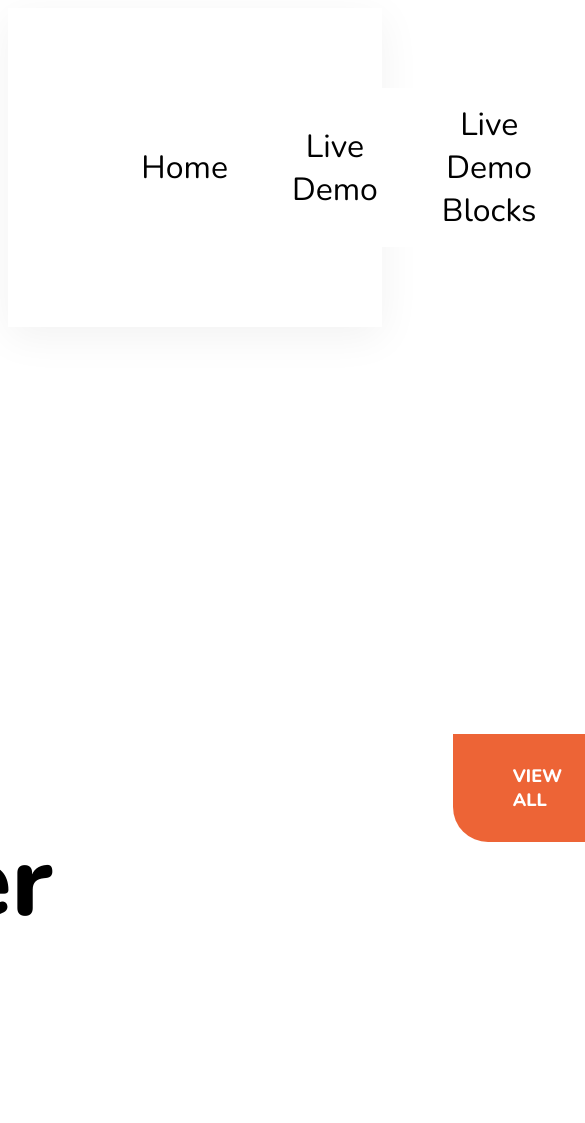
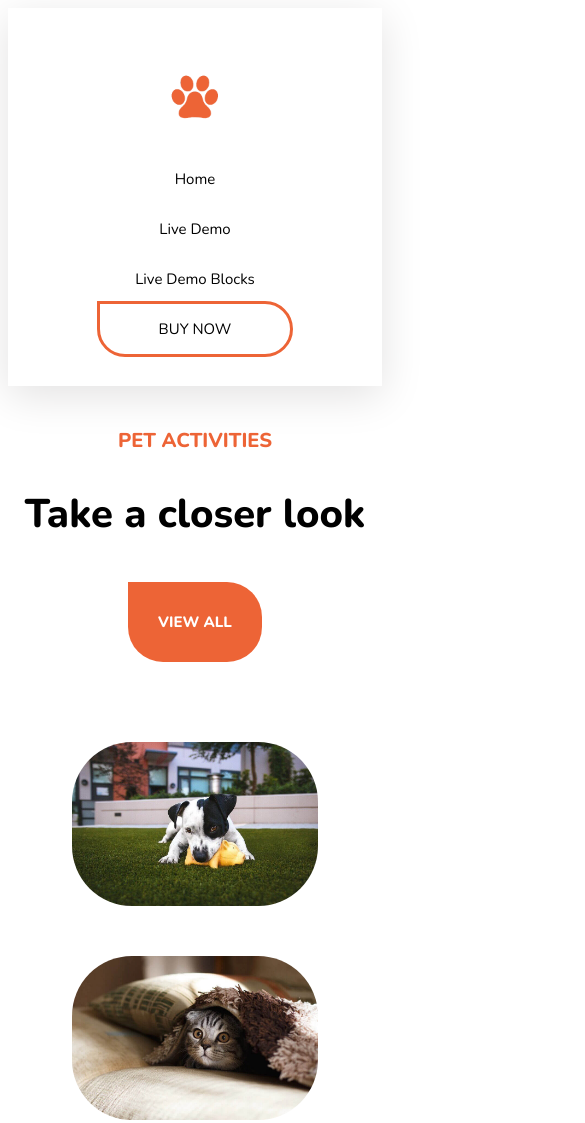
Before and after one commit to SergioSgz90/202204-W02_Sergio-Garcia, a website: page index.html in a window 390 px wide. Shown: the top 1123 px of the page, 585 px wide, since content can reach past the window. Drawn offline with nearby package versions, Linux system fonts and the light colour scheme.

Commit message:
added query media

```diff
--- a/index.html
+++ b/index.html
@@ -22,7 +22,7 @@
                 <button id="home">Home</button>
                 <button id="liveDemo">Live Demo</button>
                 <button id="liveDemoBlocks">Live Demo Blocks</button>
-                <button id="buyNow">Buy Now</button>
+                <button id="buyNow">BUY NOW</button>
             </nav>
         </header>
 
@@ -34,10 +34,10 @@
             <div id="viewAll"> VIEW ALL</div>
         </section>
 
-        <div id="PetImages">
-            <img src="Media/01.jpg" alt="A cute dog bitting a toy" id="petimage"/>
-            <img src= "Media/02.jpg" alt="A little cat under a duvet"id="petimage">
-            <img src="Media/03.jpg" alt="A dog running towards you on the grass"id="petimage" />
+        <div class="ImagesContainer">
+            <img src="Media/01.jpg" alt="A cute dog bitting a toy" class="petimage"/>
+            <img src= "Media/02.jpg" alt="A little cat under a duvet"class="petimage">
+            <img src="Media/03.jpg" alt="A dog running towards you on the grass"class="petimage" />
         </div>
     </body>
 </html>
--- a/style.css
+++ b/style.css
@@ -1,27 +1,28 @@
 body {
-    display: flex;
+    /* display: flex;
     flex-direction: column;
-    justify-content: center;
+    justify-content: center;*/
 }
 
 header {
     display: flex;
     flex-direction: row;
     align-items: center;
-    justify-content: center;
-    padding: 5rem;
-    box-shadow: 0px 10px 40px rgb(242, 242, 242);
+    justify-content: space-between;
+    padding: 2rem;
+
+    box-shadow: 0px 10px 40px rgb(227, 226, 226);
 }
 
 #logo {
-    width: 100px;
+    width: 50px;
 }
 
 #boxlogo {
     display: flex;
     justify-content: left;
-    padding: 0rem 10rem;
-    width: 600px;
+    padding: 1rem 1rem;
+    width: 730px;
 }
 
 nav {
@@ -39,12 +40,17 @@ button {
     background-color: white;
     border: none;
     color: black;
-    padding: 15px 32px;
+    padding: 15px 35px;
     text-align: center;
     text-decoration: none;
     display: inline-block;
-    font-size: 16px;
-    font-size: 200%;
+    font-size: 15px;
+}
+
+#buyNow {
+    outline-style: solid;
+    outline-color: #ed6436;
+    border-radius: 0px 35px 35px 35px;
 }
 
 section {
@@ -52,46 +58,165 @@ section {
     flex-direction: row;
     align-items: center;
     justify-content: center;
-    padding: 5rem 10rem;
+    padding: 1em;
 }
 
 #headings {
     flex-direction: column;
-    padding-right: 400px;
+    width: 1em;
+    padding: 0.5em;
+    width: 80em;
     justify-content: space-evenly;
 }
 
-#viewAll{
+#viewAll {
     background-color: #ed6436;
     padding: 30px;
-    padding-left: 60px;
-    padding-right: 60px;
+    padding-left: 30px;
+    padding-right: 30px;
     border-radius: 0px 35px 35px 35px;
     color: white;
     font-weight: 800;
-    font-size: large;
+    font-size: 15px;
 }
 
 h1 {
     font-family: 'Nunito', sans-serif;
     color: #ed6436;
+    font-size: 20px;
 }
 
 h2 {
     font-family: 'Nunito', sans-serif;
     font-weight: 800;
-    font-size: 100px;
+    font-size: 70px;
 }
 
-#PetImages {
+.ImagesContainer {
     display: flex;
     flex-direction: row;
     justify-content: center;
+    align-content: center;
     gap: 50px;
+    padding: 4em;
+}
+.petimage {
+    border-radius: 60px;
+    width: 430px;
+    height: 500px;
+    object-fit: none;
+}
 
+@media (max-width: 1400px) {
+    .headings {
+        display: flex;
+        flex-direction: row;
+        align-content: center;
+        justify-content: center;
+    }
 
+    h1 {
+        font-size: smaller;
+        display: flex;
+        font-size: 20px;
+        justify-content: left;
+        align-content: center;
+    }
+
+    h2 {
+        display: flex;
+        font-size: 60px;
+        justify-content: left;
+        align-content: center;
+    }
+
+    .ImagesContainer {
+        display: flex;
+        flex-direction: row;
+        justify-content: center;
+        align-content: center;
+    }
+
+    .petimage {
+        display: flex;
+        flex-direction: row;
+        justify-content: center;
+        align-content: center;
+
+        width: 20em;
+        height: auto;
+
+        padding: auto;
+        border-radius: 60px;
+    }
 }
-#petimage{
-border-radius: 60px;
- width: 530px; height: 600px; object-fit: none;
+
+@media (max-width: 700px) {
+    header {
+        display: flex;
+        flex-direction: column;
+        align-content: center;
+        justify-content: center;
+    }
+
+    #boxlogo {
+        display: flex;
+        justify-content: center;
+        padding: 2rem;
+        width: 730px;
+    }
+
+    section {
+        display: flex;
+        flex-direction: column;
+        align-content: center;
+        justify-content: center;
+    }
+
+    .headings {
+        display: flex;
+        flex-direction: column;
+        align-content: center;
+        justify-content: center;
+    }
+
+    h1 {
+        font-size: smaller;
+        display: flex;
+        font-size: 20px;
+        justify-content: center;
+        align-content: center;
+    }
+
+    h2 {
+        display: flex;
+        font-size: 40px;
+        justify-content: center;
+        align-content: center;
+    }
+
+    nav {
+        display: flex;
+        flex-direction: column;
+        align-content: center;
+        justify-content: center;
+    }
+     .ImagesContainer {
+        display: flex;
+        flex-direction: column;
+        justify-content: center;
+        align-content: center;
+    }
+
+    .petimage {
+        display: flex;
+        flex-direction: column;
+        justify-content: center;
+        align-content: center;
+        object-fit: contain;
+        width: auto;
+        height: fit-content;
+        padding: auto;
+        border-radius: 60px;
+    }
 }
```
